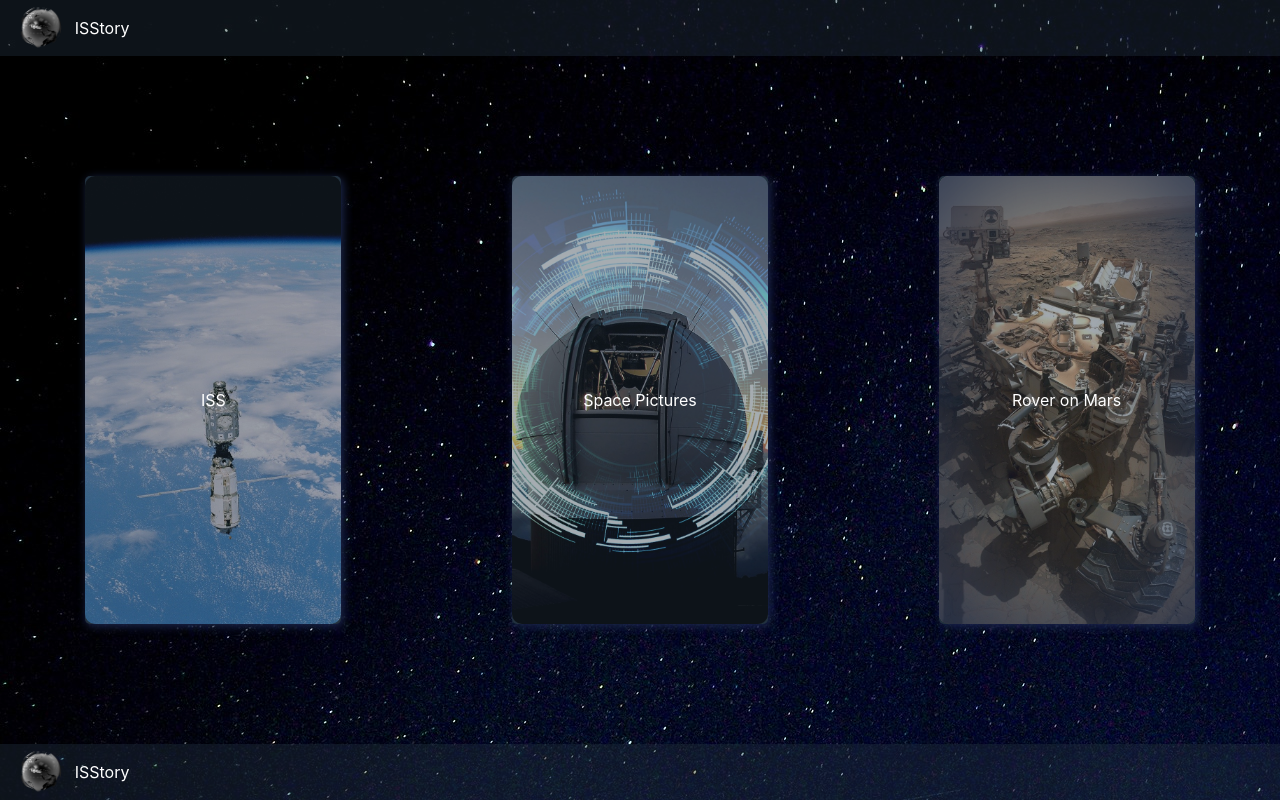
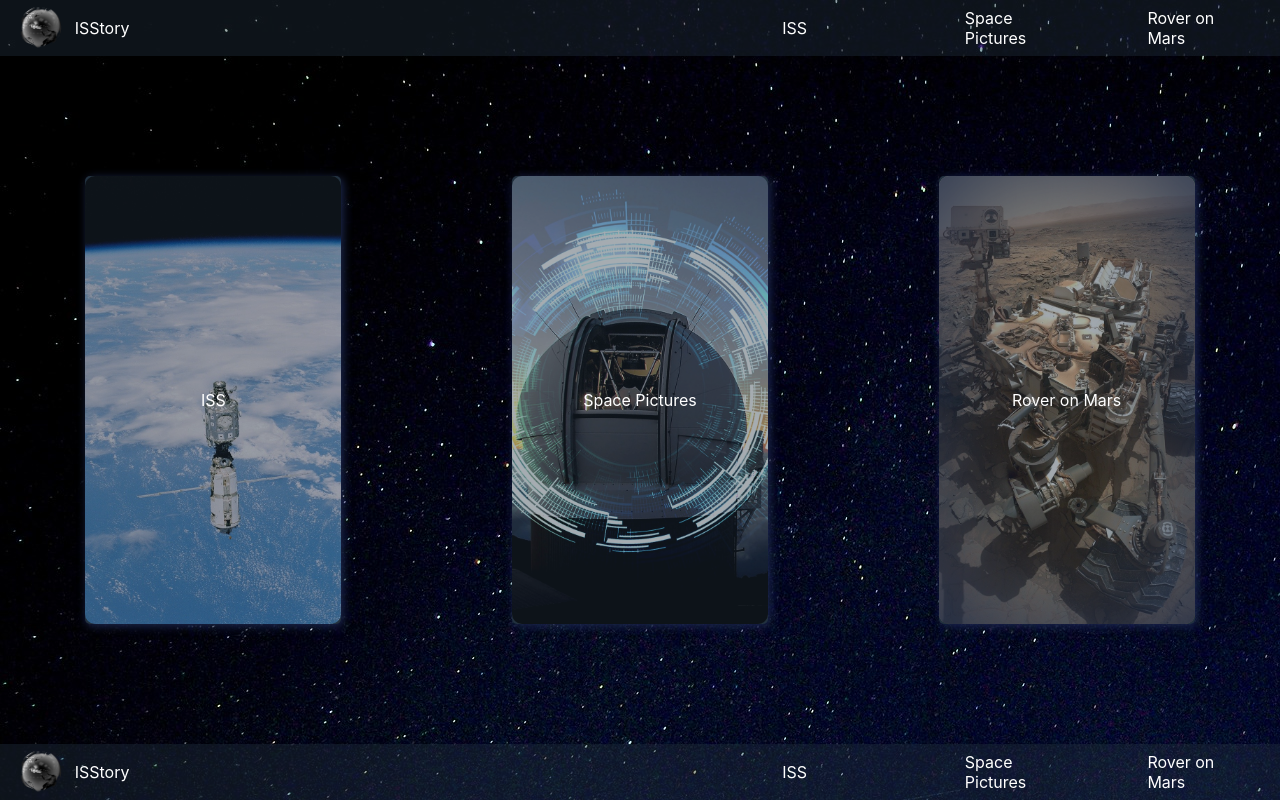
Before and after one commit to StevenAD62/Iss, a React (Create React App) app: page / in a window 1280 px wide. Built offline with nearby package versions, Linux system fonts and the light colour scheme.

Commit message:
Add navigation items

```diff
--- /dev/null
+++ b/src/components/Navigation/NavigationItems/NavigationItem/NavigationItem.css
@@ -0,0 +1,21 @@
+.nav-item {
+    margin: 10px 50px;
+    box-sizing: border-box;
+    display: block;
+    width: 100%;
+}
+
+.nav-item a {
+    color: white;
+    text-decoration: none;
+    width: 100%;
+    box-sizing: border-box;
+    display: block;
+}
+
+.nav-item :hover,
+.nav-item :active {
+    margin-top: 5px;
+    color: #40A4C8;
+    border-bottom: 4px solid #40A4C8;
+}
--- /dev/null
+++ b/src/components/Navigation/NavigationItems/NavigationItem/NavigationItem.js
@@ -0,0 +1,15 @@
+import React from 'react';
+import { NavLink } from 'react-router-dom';
+import './NavigationItem.css'
+
+const navigationItem = ( props ) => (
+    <li className="nav-item">
+        <NavLink
+            to={props.link}
+            exact={props.exact}>
+                {props.children}
+        </NavLink>
+    </li>
+);
+
+export default navigationItem;
--- /dev/null
+++ b/src/components/Navigation/NavigationItems/NavigationItems.css
@@ -0,0 +1,9 @@
+.nav-list {
+    margin: 0;
+    padding: 0;
+    list-style: none;
+    display: flex;
+    flex-flow: row;
+    align-items: center;
+    height: 100%;
+}
--- /dev/null
+++ b/src/components/Navigation/NavigationItems/NavigationItems.js
@@ -0,0 +1,13 @@
+import React from 'react'
+import NavigationItem from './NavigationItem/NavigationItem'
+import './NavigationItems.css'
+
+const NavigationItems = () => (
+    <ul className="nav-list">
+        <NavigationItem link="/iss">ISS</NavigationItem>
+        <NavigationItem link="/pictures">Space Pictures</NavigationItem>
+        <NavigationItem link="/mars">Rover on Mars</NavigationItem>
+    </ul>
+)
+
+export default NavigationItems
--- a/src/components/Navigation/Toolbar.css
+++ b/src/components/Navigation/Toolbar/Toolbar.css
@@ -1,6 +1,7 @@
 .navigation {
     position: relative;
     display: flex;
+    justify-content: space-between;
     width: 100%;
     height: 100%;
     align-items: center;
--- a/src/components/Navigation/Toolbar.js
+++ b/src/components/Navigation/Toolbar/Toolbar.js
@@ -1,6 +1,7 @@
 import React from 'react';
-import Logo from '../../UI/assets/world.png'
+import Logo from '../../..//UI/assets/world.png'
 import './Toolbar.css'
+import NavigationItems from '../NavigationItems/NavigationItems'
 
 const Toolbar = () => (
     <header className="navigation">
@@ -8,6 +9,7 @@ const Toolbar = () => (
             <img className="logo" src={Logo} alt="world" />
             <p>ISStory</p>
         </a>
+        <NavigationItems />
     </header>
 )
 
--- a/src/containers/Homepage/Homepage.js
+++ b/src/containers/Homepage/Homepage.js
@@ -8,17 +8,17 @@ const Homepage = () => (
             <div className="card-iss">
                 <div className="bg-iss"></div>
                 <p className="card-title">ISS</p>
-                <p className="card-block">Description</p>
+                <p className="card-block">Suivre l'ISS en temps réel</p>
             </div>
             <div className="card-astro">
                 <div className="bg-astro"></div>
                 <p className="card-title">Space Pictures</p>
-                <p className="card-block">Description</p>
+                <p className="card-block">Découvrir les beautés de l'espace</p>
             </div>
             <div className="card-rover">
                 <div className="bg-rover"></div>
                 <p className="card-title">Rover on Mars</p>
-                <p className="card-block">Description</p>
+                <p className="card-block">Visualiser les données de Mars</p>
             </div>
         </div>
     </Aux>
--- a/src/hoc/Layout.js
+++ b/src/hoc/Layout.js
@@ -1,6 +1,6 @@
 import React from 'react'
 import Aux from './Aux'
-import Toolbar from '../components/Navigation/Toolbar'
+import Toolbar from '../components/Navigation/Toolbar/Toolbar'
 import './Layout.css'
 
 const Layout = (props) => (
```
